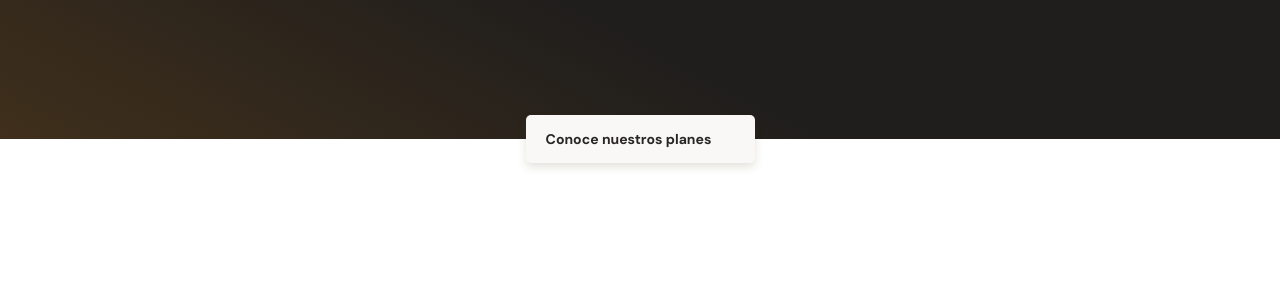
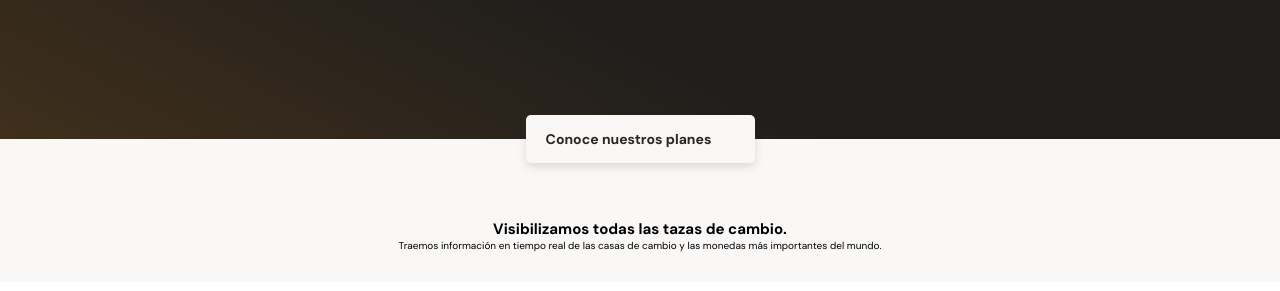
Before and after one commit to nestorrg18/PLATZI-Curso-de-Responsive-Design_Maquetacion-Mobile-First, a plain HTML site: page index.html in a window 1280 px wide. Shown: the part 195-486 px from the top of the page. Drawn offline with Linux system fonts and the light colour scheme.

Commit message:
Clase 12: Estructura base de la sección de intercambio

```diff
--- a/index.html
+++ b/index.html
@@ -24,7 +24,22 @@
         </div>
     </header>
     <main>
-        <section></section>
+        <section class="main-exchange-container">
+            <div class="backgroundImg"></div>
+            <div class="main-exchange-container--title">
+                <h2>
+                    Visibilizamos todas las tazas de cambio.
+                </h2>
+                <p>
+                    Traemos información en tiempo real de las casas de cambio y las monedas más importantes del mundo.
+                </p>
+            </div>
+            <section class="main-tables-container">
+                <div>
+
+                </div>
+            </section>
+        </section>
         <section></section>
         <section></section>
         <section></section>
--- a/styles.css
+++ b/styles.css
@@ -135,3 +135,24 @@ header img {
     margin-left: 10px;
     background-image: url(./assets/icons/down-arrow.svg);
 }
+/* MAIN */
+main {
+    width: 100%;
+    min-width: 320px;
+    height: auto;
+    background-color: var(--off-white);
+}
+/* section 1 */
+.main-exchange-container {
+    width: 100%;
+    height: auto;
+    padding-top: 80px;
+    padding-bottom: 30px;
+    text-align: center;
+}
+.main-exchange-container--title {
+    width: 90%;
+    min-width: 288px;
+    max-width: 900px;
+    margin: 0 auto;
+}
```
